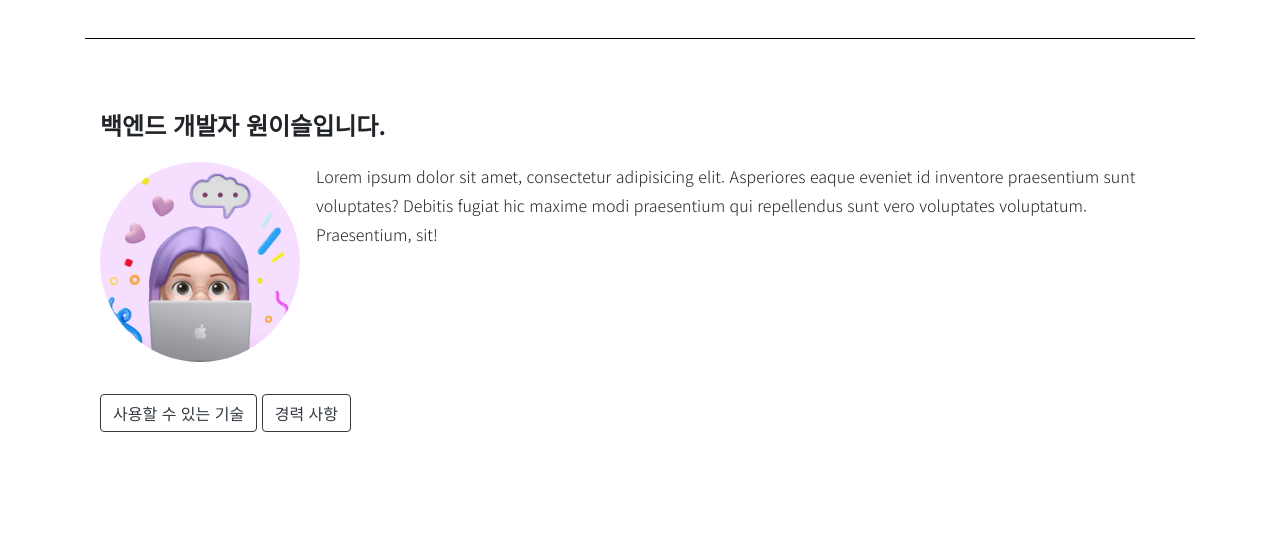
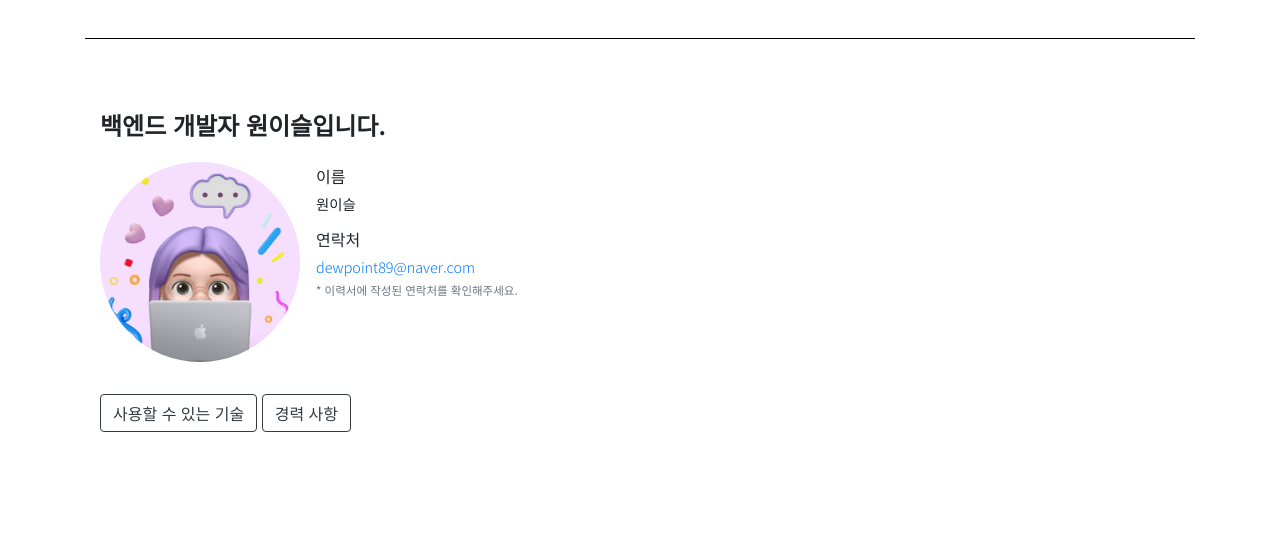
Before and after one commit to yiseul0/portfolio, a plain HTML site: page index.html in a window 1280 px wide. Shown: the part 218-775 px from the top of the page. Drawn offline with nearby package versions, Linux system fonts and the light colour scheme; a web font is replaced by a local one.

Commit message:
자기소개 추가

```diff
--- a/assets/css/portfolio.css
+++ b/assets/css/portfolio.css
@@ -31,6 +31,15 @@
 
 #aboutMe .description .intro {
     flex: 1 1 40%;
+}
+
+#aboutMe .description .intro dt {
+    font-weight: 500;
+}
+
+#aboutMe .description .intro dd {
+    font-size: 0.9rem;
+    margin-bottom: 0.5rem;
 }
 
 #aboutMe .btns {
--- a/index.html
+++ b/index.html
@@ -26,9 +26,9 @@
 
     <link rel="stylesheet" href="https://cdn.jsdelivr.net/npm/bootstrap@4.5.3/dist/css/bootstrap.min.css"
           integrity="sha384-TX8t27EcRE3e/ihU7zmQxVncDAy5uIKz4rEkgIXeMed4M0jlfIDPvg6uqKI2xXr2" crossorigin="anonymous">
-    <link rel="stylesheet" href="./assets/css/reset.css">
-    <link rel="stylesheet" href="./assets/css/common.css">
-    <link rel="stylesheet" href="./assets/css/portfolio.css">
+    <link rel="stylesheet" href="./assets/css/reset.css?ver=240906">
+    <link rel="stylesheet" href="./assets/css/common.css?ver=240906">
+    <link rel="stylesheet" href="./assets/css/portfolio.css?ver=240906">
 
     <script src="https://kit.fontawesome.com/ec3761f934.js" crossorigin="anonymous"></script>
 </head>
@@ -44,9 +44,16 @@
         <h2>백엔드 개발자 원이슬입니다.</h2>
         <div class="description">
             <img class="profile" src="./assets/images/profile.png"/>
-            <div class="intro">Lorem ipsum dolor sit amet, consectetur adipisicing elit. Asperiores eaque
-                eveniet id inventore praesentium sunt voluptates? Debitis fugiat hic maxime modi praesentium qui repellendus
-                sunt vero voluptates voluptatum. Praesentium, sit!
+            <div class="intro">
+                <dl>
+                    <dt>이름</dt>
+                    <dd>원이슬</dd>
+                    <dt>연락처</dt>
+                    <dd>
+                        <a href="mailto:dewpoint89@naver.com">dewpoint89@naver.com</a>
+                        <p class="text-secondary small">* 이력서에 작성된 연락처를 확인해주세요.</p>
+                    </dd>
+                </dl>
             </div>
         </div>
         <div class="btns">
@@ -71,8 +78,8 @@
 <script src="https://cdn.jsdelivr.net/npm/bootstrap@4.5.3/dist/js/bootstrap.bundle.min.js"
         integrity="sha384-ho+j7jyWK8fNQe+A12Hb8AhRq26LrZ/JpcUGGOn+Y7RsweNrtN/tE3MoK7ZeZDyx"
         crossorigin="anonymous"></script>
-<script src="./assets/js/portfolio.js"></script>
-<script src="./assets/js/common.js"></script>
+<script src="./assets/js/portfolio.js?ver=240906"></script>
+<script src="./assets/js/common.js?ver=240906"></script>
 <script>
     common.init();
 </script>
```
